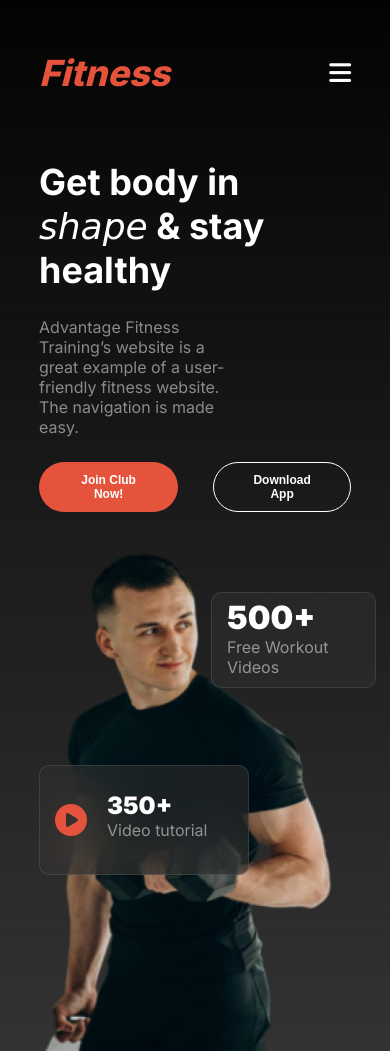
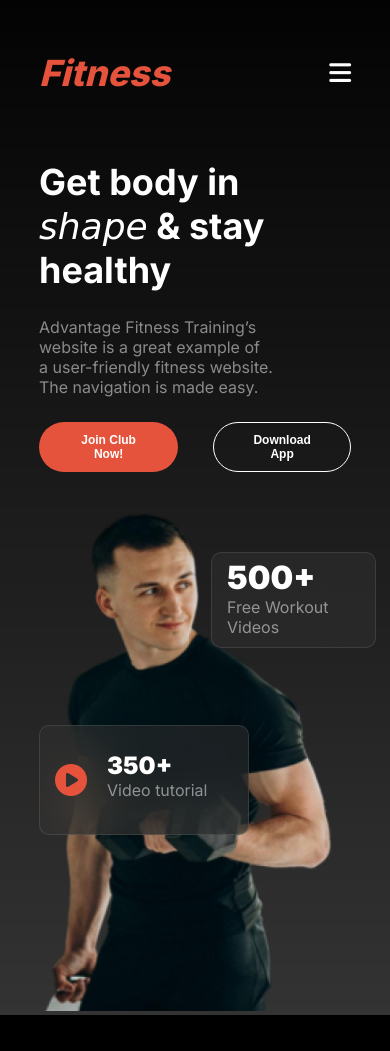
Before and after one commit to Rony7736/Batch-10-Assignment-2, a plain HTML site: page index.html in a window 390 px wide. Shown: the top 1051 px of the page. Drawn offline with Linux system fonts and the light colour scheme; a web font is replaced by a local one.

Commit message:
correction banner sections description width

```diff
--- a/css/style.css
+++ b/css/style.css
@@ -99,7 +99,7 @@ section{
     margin: 0px auto;
     margin-top: 60px;
 }
-.banner-text{
+.banner-heading{
     margin-top: 60px;
     margin-bottom: 80px;
 }
@@ -107,7 +107,6 @@ section{
     width: 100%;
 }
 .banner-title{
-    width: 520px;
     font-size: 5rem;
     color: #ffffff;
 }
@@ -115,8 +114,11 @@ section{
     font-family: "Playwrite BE VLG", cursive;
     font-weight: 300;
 }
+.banner-text{
+    max-width: 75%;
+}
 .banner-description{
-    max-width: 60%;
+    max-width: 100%;
     margin-top: 25px;
     margin-bottom: 25px;
     margin-right: 150px;
@@ -644,7 +646,7 @@ th{
         flex-direction: column;
         width: 100%;
     }
-    .banner-text{
+    .banner-heading{
         max-width: 100%;
         margin-top: 5px;
         margin-bottom: 20px;
--- a/index.html
+++ b/index.html
@@ -45,9 +45,11 @@
 
             <div class="banner-content display-flex">
 
-                <div class="banner-text">
-                    <h1 class="banner-title">Get body in <br><span id="text-span"><i>shape</i></span> & stay <br>healthy</h1>
-                    <p class="banner-description description-color">Advantage Fitness Training’s website is a great example of a user-friendly fitness website. The navigation is made easy.</p>
+                <div class="banner-heading">
+                    <div class="banner-text">
+                        <h1 class="banner-title">Get body in <br><span id="text-span"><i>shape</i></span> & stay <br>healthy</h1>
+                        <p class="banner-description description-color">Advantage Fitness Training’s website is a great example of a user-friendly fitness website. The navigation is made easy.</p>
+                    </div>
 
                     <div class="button">
                         <button class="btn-primary" id="btn-1">Join Club Now!</button>
```
